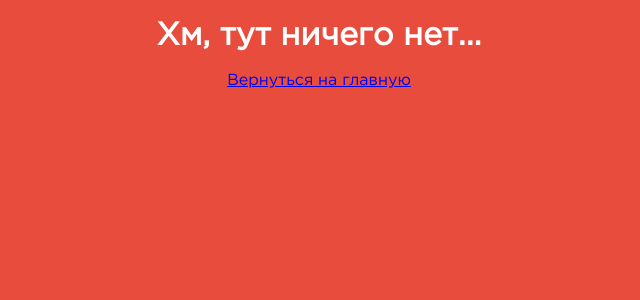
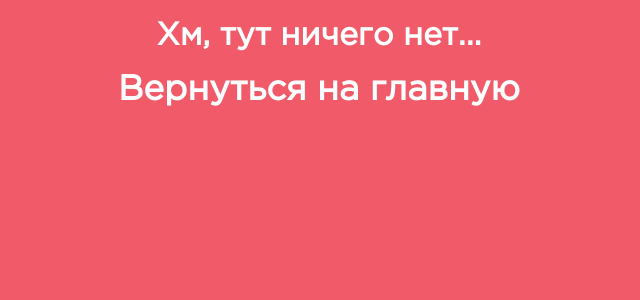
Before and after one commit to sav210/sav210.github.io, a PHP site: page /404.html in a window 1280 px wide. Shown: the top 300 px of the page, without its empty margins (321-961 px from the left). Run offline with PHP 8.4, Linux system fonts and the light colour scheme; some web fonts are replaced.

Commit message:
Update 404.css

```diff
--- a/css/404.css
+++ b/css/404.css
@@ -1,5 +1,5 @@
 body{
-background-color: #e74c3c;
+background-color: #f05a69;
 font-family: 'Gotham Pro';
 color: white;
 }
@@ -10,5 +10,22 @@ color: white;
     url('gotham.woff2') format('woff2');
 }
 .404{
-font-size: 35px;
+font-size: 45px;
 }
+a{
+ text-decoration: none;
+    color: white;
+}
+a:hover{
+    color: #eee;
+}
+a:visited{
+    color: white;
+}
+a:active{
+    color: #ccc;
+}
+.home{
+    font-weight: bold;
+    font-size: 35px;
+}
```
